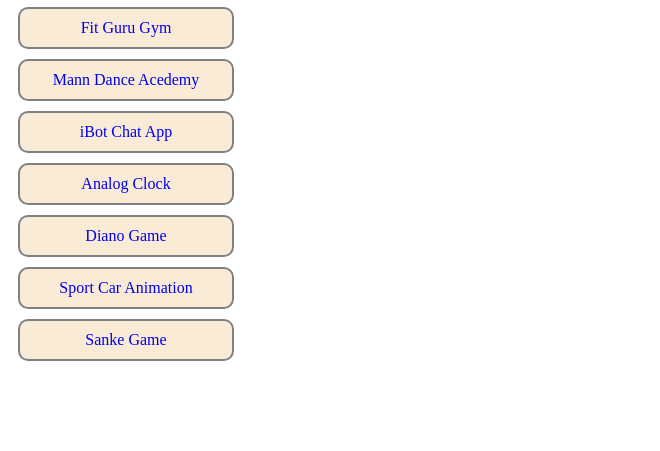
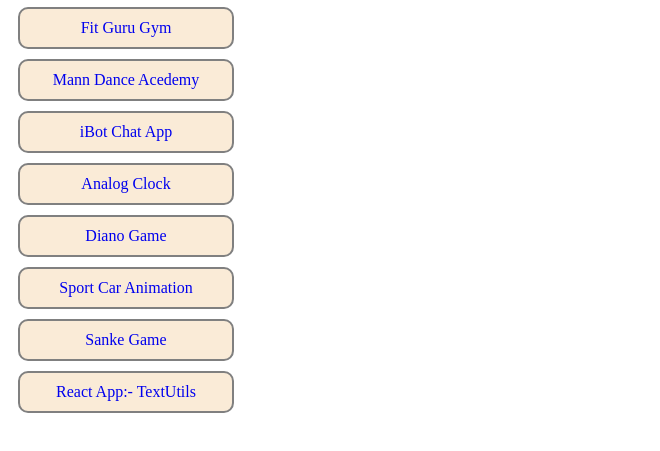
Before and after one commit to piyushkothiya/portfoliowebsite, a plain HTML site: page index.html in a window 1280 px wide. Shown: the part 125-576 px from the top of the page, without its empty margins (0-660 px from the left). Drawn offline with Linux system fonts and the light colour scheme.

Commit message:
textutils update

```diff
--- a/index.html
+++ b/index.html
@@ -17,4 +17,5 @@
     <a href="http://dianogame.piyushkothiya.in" target="_blank">Diano Game</a>
     <a href="http://sportcar.piyushkothiya.in" target="_blank">Sport Car Animation</a>
     <a href="http://snakegame.piyushkothiya.in" target="_blank">Sanke Game</a>
+    <a href="http://textutils.piyushkothiya.in" target="_blank">React App:-  TextUtils</a>
 </html>
```
